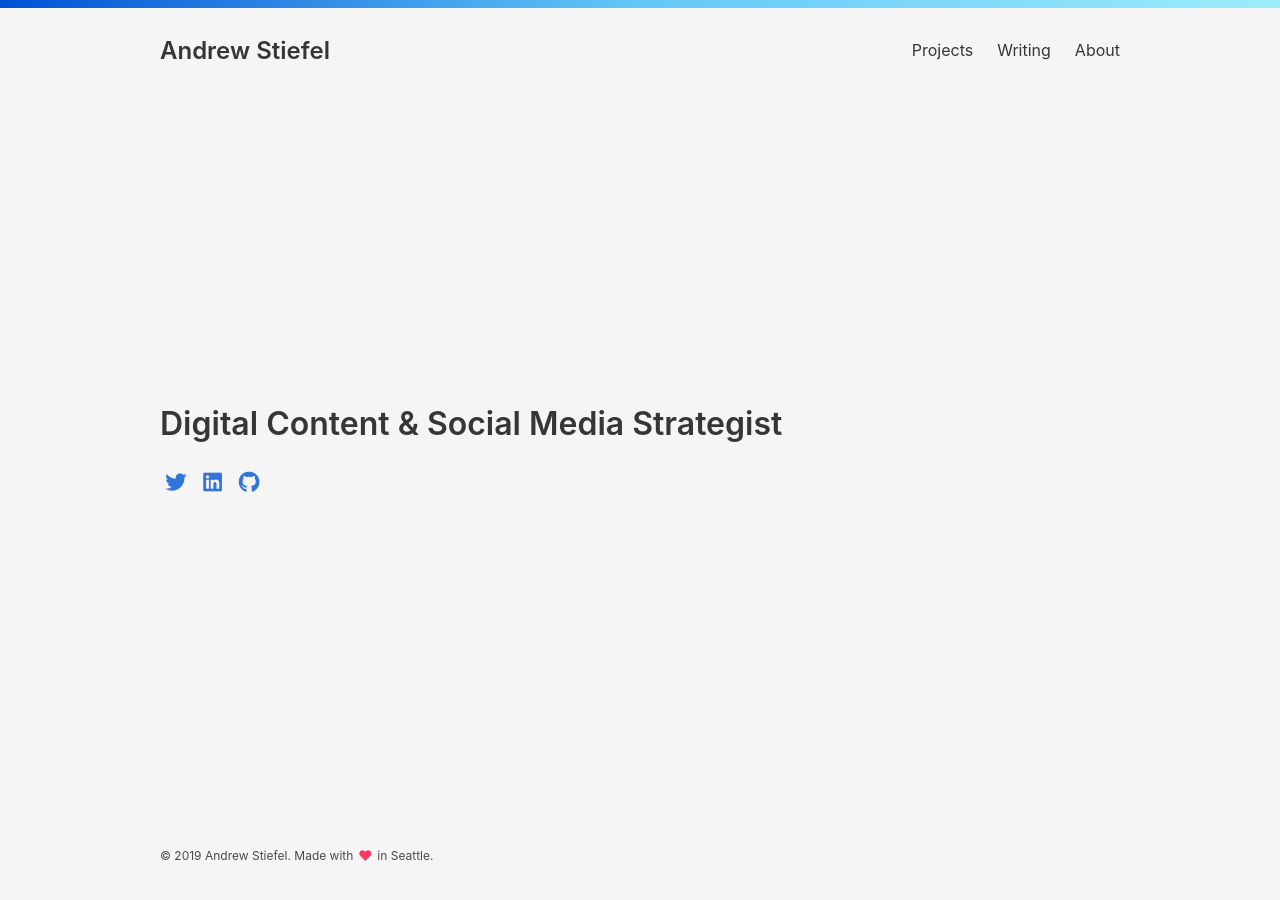
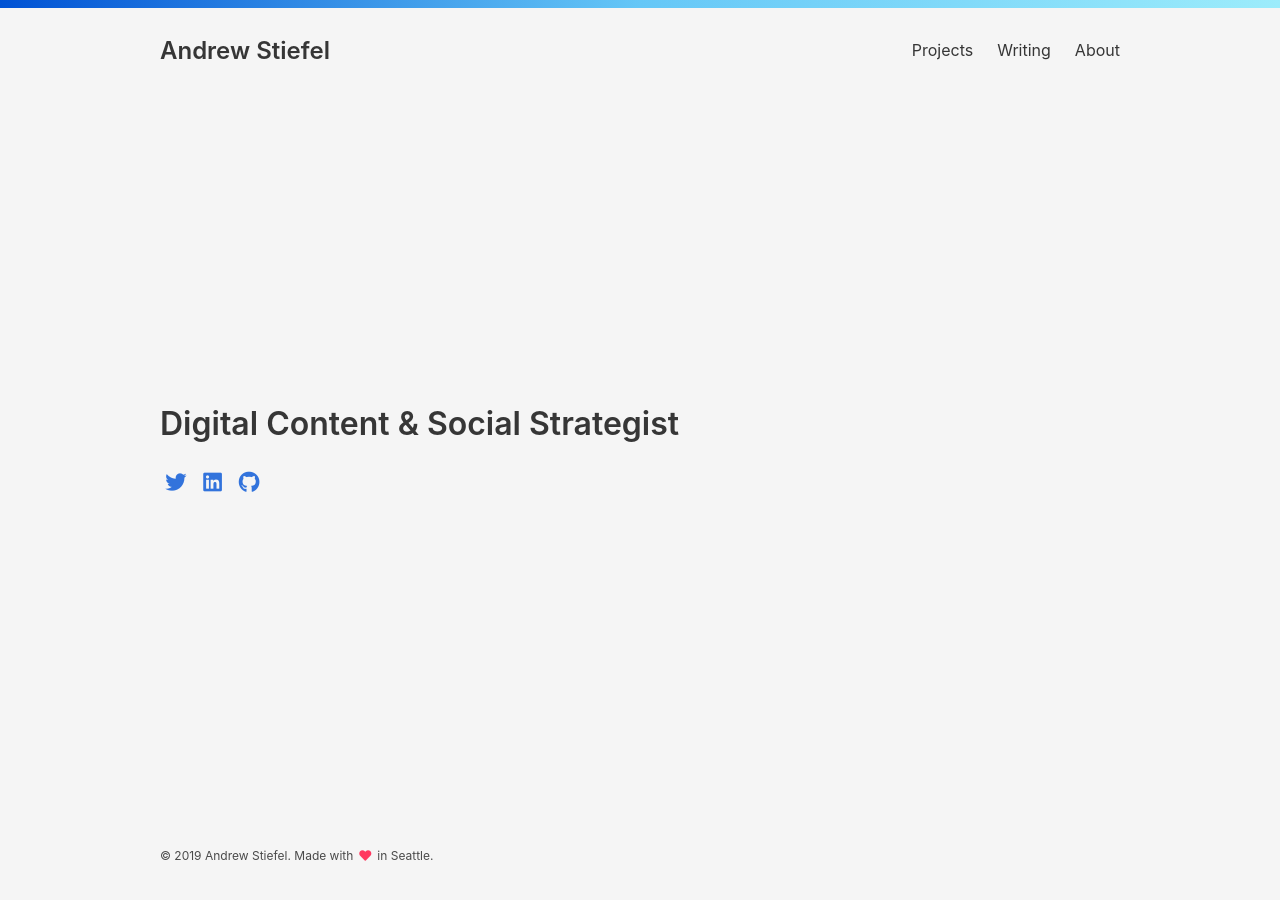
Before and after one commit to andrewstiefel/andrewstiefel.com, a Jekyll site: the page built from index.html, in a window 1280 px wide. Built offline with Jekyll 4.4.1, drawn with Linux system fonts in a browser that asks for light colours; nearby versions of some CDN libraries; the list of posts is cut into pages by our own code.

Commit message:
Tweak SEO

```diff
--- a/_config.yml
+++ b/_config.yml
@@ -2,7 +2,7 @@
 
 title: Andrew Stiefel
 tagline: '@andrewstiefel'
-description: 'Digital Content & Social Media Strategist'
+description: 'Digital Content & Social Strategist'
 url: "https://andrewstiefel.com"
 baseurl: ""
 
--- a/index.html
+++ b/index.html
@@ -1,5 +1,6 @@
 ---
 layout: default
+description: Andrew Stiefel is a digital content and social media strategist living in Seattle, Washington.
 crumbtitle: Home
 ---
 
```
